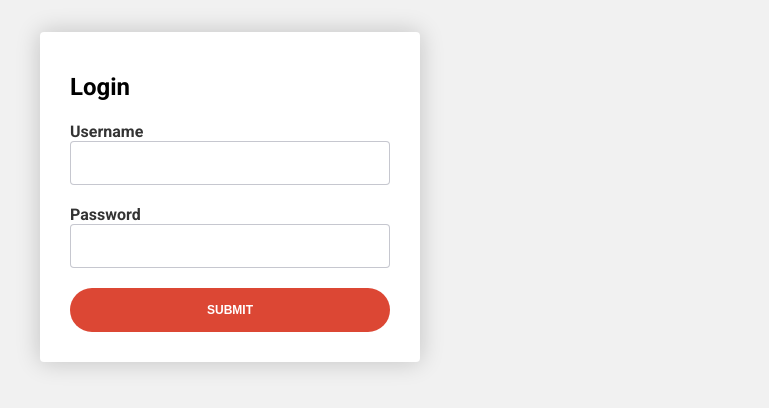
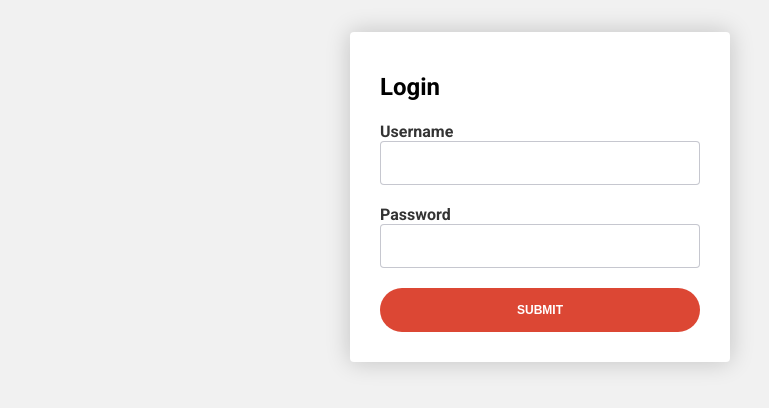
Before and after one commit to mefistodevelop/vision-task, a React (Create React App) app: page /login in a window 1280 px wide. Shown: the top 408 px of the page, without its empty margins (100-869 px from the left). Built offline with nearby package versions, Linux system fonts and the light colour scheme.

Commit message:
refactor: correct content position

```diff
--- a/src/App.css
+++ b/src/App.css
@@ -8,7 +8,7 @@
   min-height: 100%;
   margin: 0 auto;
   display: flex;
-  flex-direction: column;
+  align-items: column;
   justify-content: center;
   padding-top: 2rem;
 }
```
